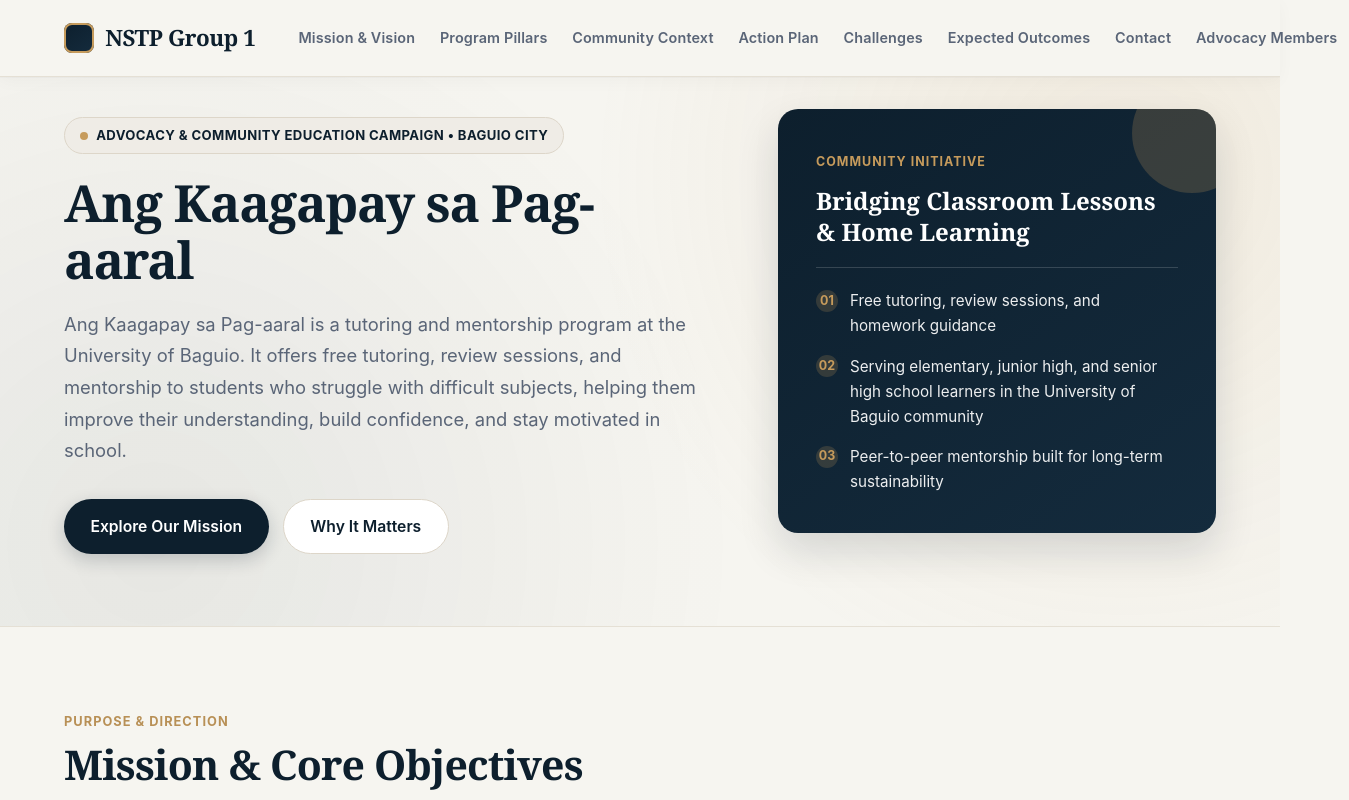
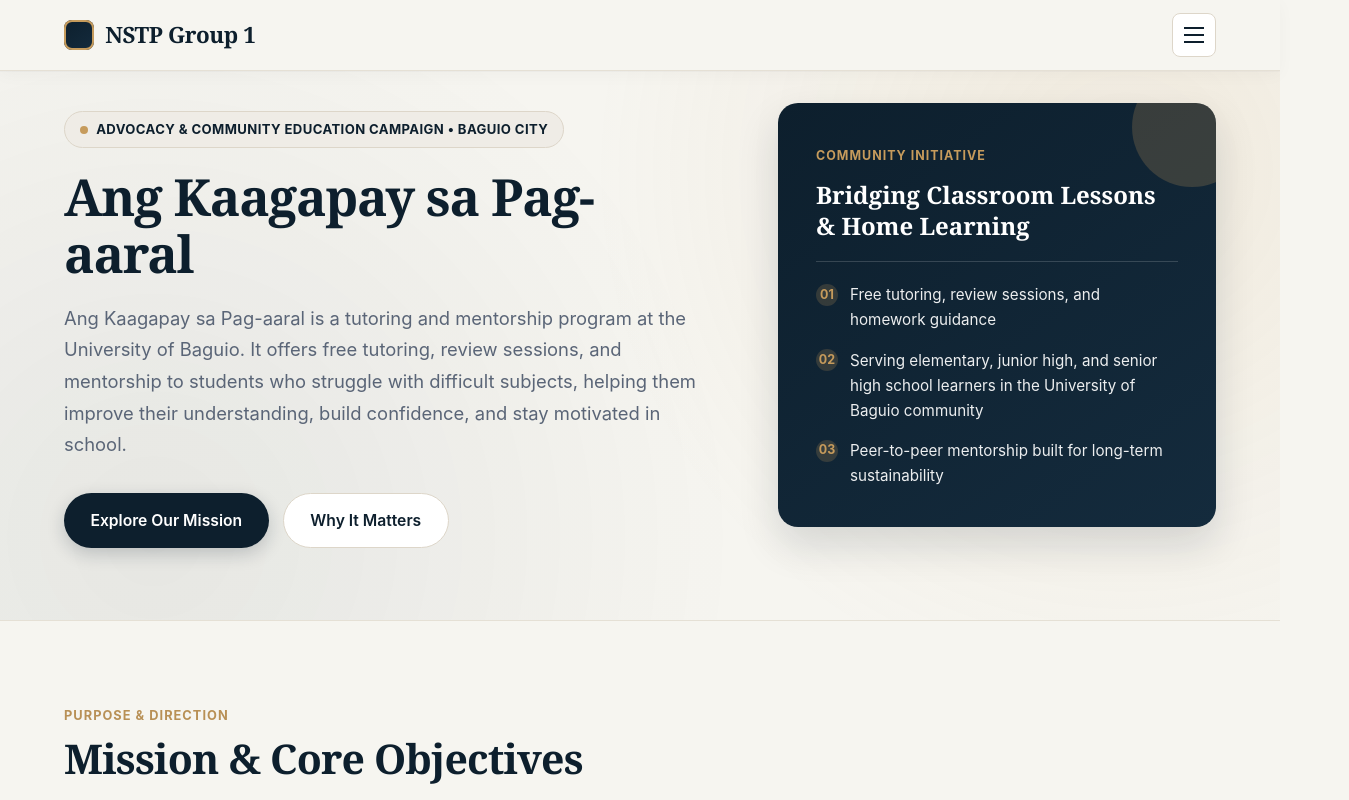
Before and after one commit to nstpiii/advocacy, a plain HTML site: page index.html in a window 1280 px wide. Shown: the top 800 px of the page, 1349 px wide, since content can reach past the window. Drawn offline with Linux system fonts and the light colour scheme.

Commit message:
Navbar fix
advocacy members broken navbar fix

```diff
--- a/index.html
+++ b/index.html
@@ -87,7 +87,7 @@
       justify-content: space-between;
       align-items: center;
       min-height: 76px;
-      gap: 2rem;
+      gap: 1.5rem;
     }
 
     .brand-logo {
@@ -134,7 +134,7 @@
     .nav-links a {
       position: relative;
       display: inline-block;
-      padding: 0.55rem 0.7rem;
+      padding: 0.55rem 0.6rem;
       font-size: 0.9rem;
       font-weight: 600;
       line-height: 1.3;
@@ -148,8 +148,8 @@
     .nav-links a::after {
       content: "";
       position: absolute;
-      left: 0.7rem;
-      right: 0.7rem;
+      left: 0.6rem;
+      right: 0.6rem;
       bottom: 0.2rem;
       height: 2px;
       border-radius: 2px;
@@ -1088,10 +1088,11 @@
 
     /* ==========================================================================
        LARGE DESKTOP (1440px and up)
+       The container is widened so the full desktop menu fits without clipping.
        ========================================================================== */
     @media (min-width: 1440px) {
       :root {
-        --max-width: 1280px;
+        --max-width: 1520px;
         --gutter: 2rem;
       }
       .hero-title { font-size: 4rem; }
@@ -1099,9 +1100,11 @@
     }
 
     /* ==========================================================================
-       NAVBAR COLLAPSE (below desktop nav width)
+       NAVBAR COLLAPSE
+       The full nav needs roughly 1,450px of room, so the hamburger menu takes
+       over at 1600px and below. This prevents the last links from being cut off.
        ========================================================================== */
-    @media (max-width: 1160px) {
+    @media (max-width: 1600px) {
       .menu-toggle { display: flex; }
 
       .nav-links {
```
